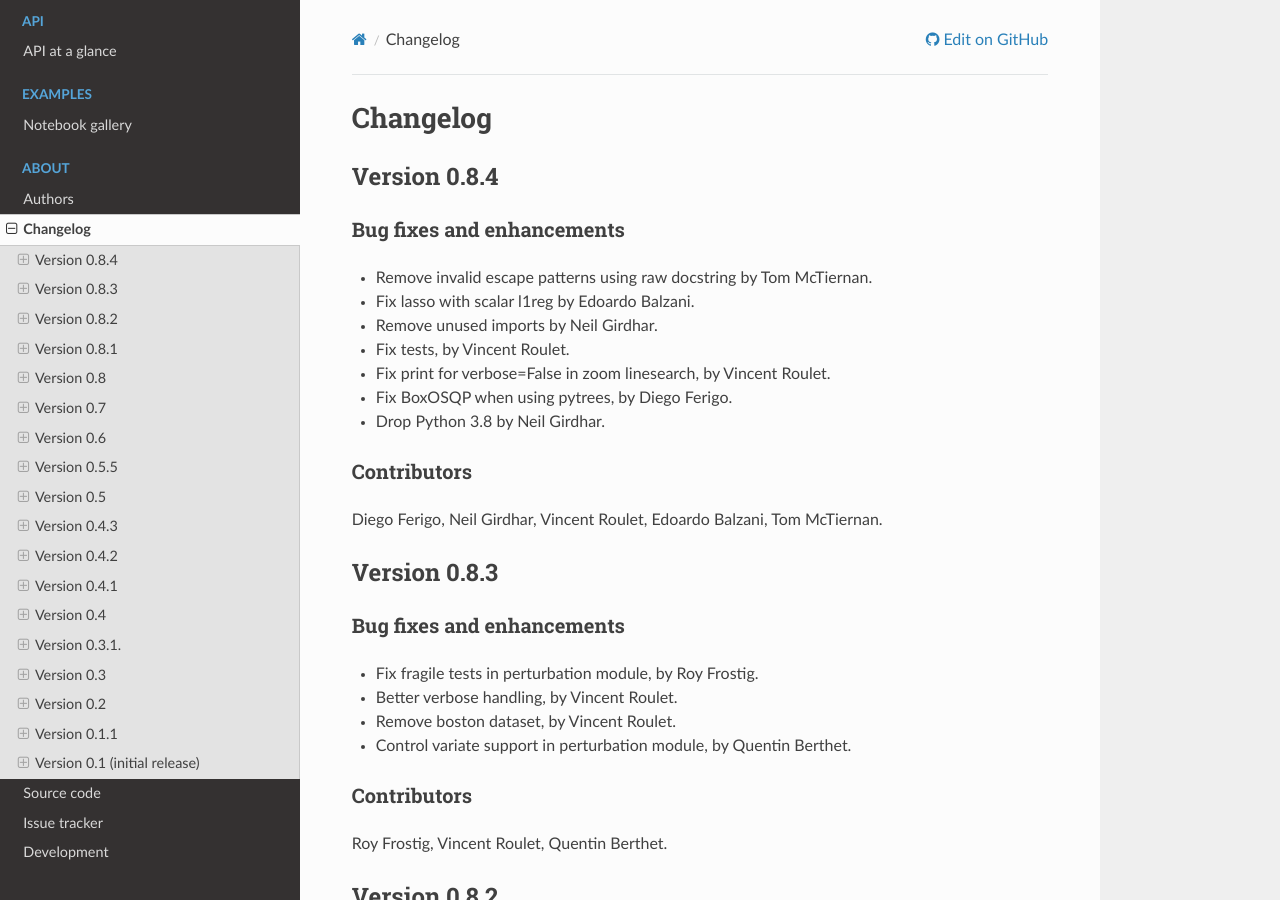
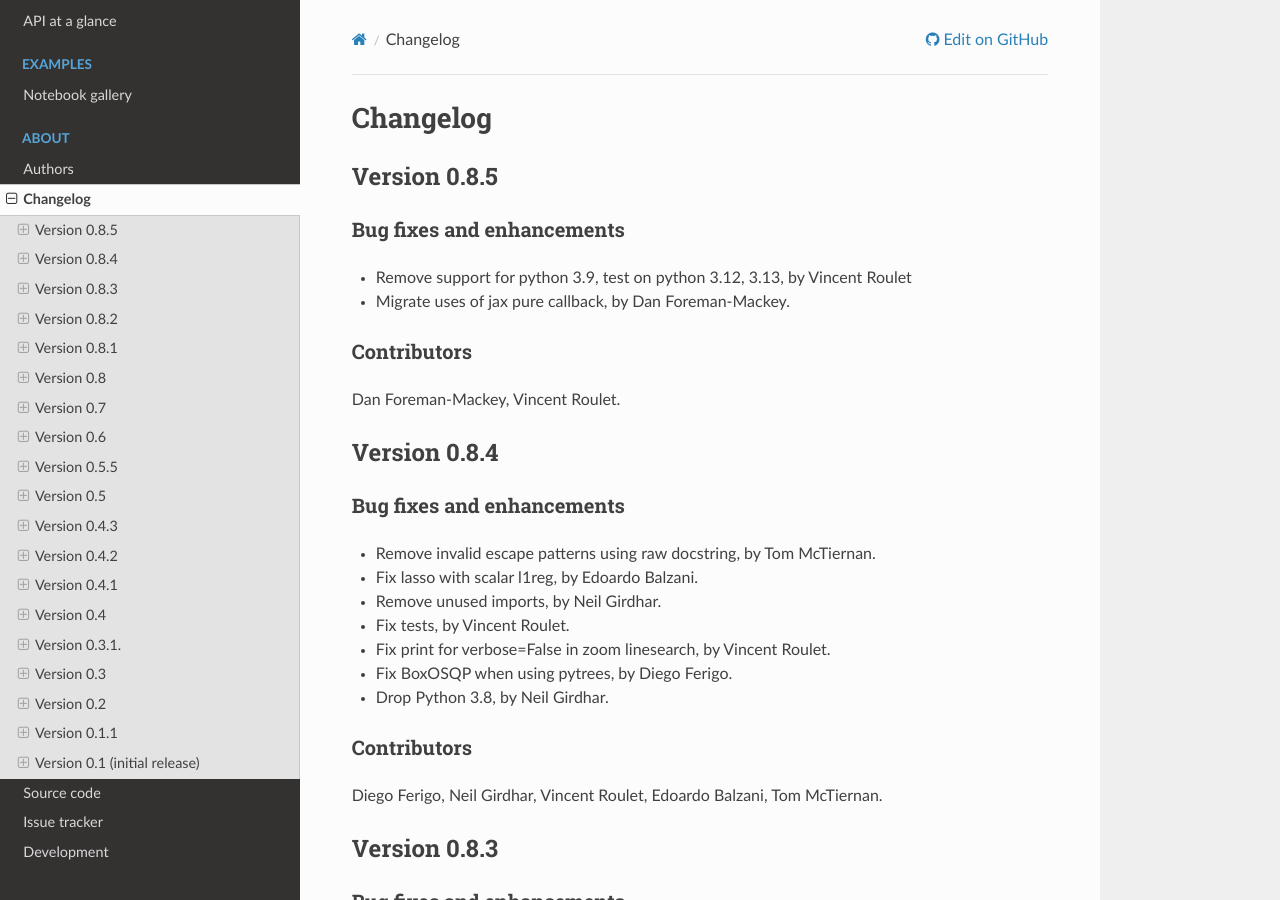
Before and after one commit to google/jaxopt, a Sphinx documentation site: the page built from docs/changelog.rst, in a window 1280 px wide and 900 px high. Built offline with Sphinx 7.4.7 and the Read the Docs theme 3.1.0, drawn with Linux system fonts in a browser that asks for light colours; pages that are not in the unit, such as notebooks, are missing from menus.

Commit message:
release 0.8.5

```diff
--- a/docs/changelog.rst
+++ b/docs/changelog.rst
@@ -1,5 +1,20 @@
 Changelog
 =========
+
+Version 0.8.5
+-------------
+
+Bug fixes and enhancements
+~~~~~~~~~~~~~~~~~~~~~~~~~~
+
+- Remove support for python 3.9, test on python 3.12, 3.13, by Vincent Roulet
+- Migrate uses of jax pure callback, by Dan Foreman-Mackey.
+
+Contributors
+~~~~~~~~~~~~
+
+Dan Foreman-Mackey, Vincent Roulet.
+
 
 Version 0.8.4
 -------------
@@ -7,13 +22,13 @@ Version 0.8.4
 Bug fixes and enhancements
 ~~~~~~~~~~~~~~~~~~~~~~~~~~
 
-- Remove invalid escape patterns using raw docstring by Tom McTiernan.
-- Fix lasso with scalar l1reg by Edoardo Balzani.
-- Remove unused imports by Neil Girdhar.
+- Remove invalid escape patterns using raw docstring, by Tom McTiernan.
+- Fix lasso with scalar l1reg, by Edoardo Balzani.
+- Remove unused imports, by Neil Girdhar.
 - Fix tests, by Vincent Roulet.
 - Fix print for verbose=False in zoom linesearch, by Vincent Roulet.
 - Fix BoxOSQP when using pytrees, by Diego Ferigo.
-- Drop Python 3.8 by Neil Girdhar.
+- Drop Python 3.8, by Neil Girdhar.
 
 Contributors
 ~~~~~~~~~~~~
--- a/jaxopt/version.py
+++ b/jaxopt/version.py
@@ -14,4 +14,4 @@
 
 """JAXopt version."""
 
-__version__ = "0.8.4"
+__version__ = "0.8.5"
```
